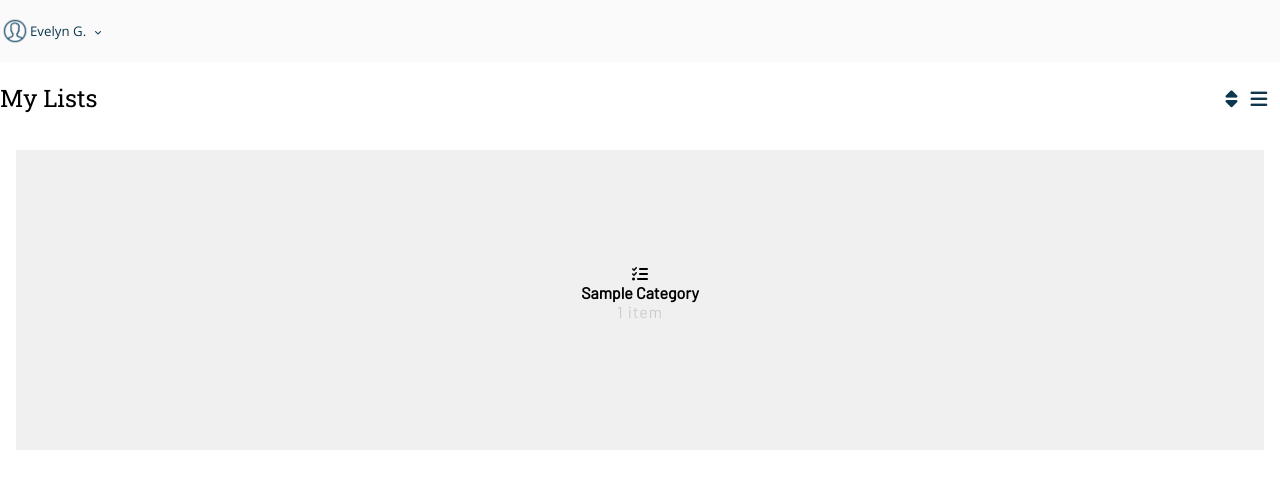
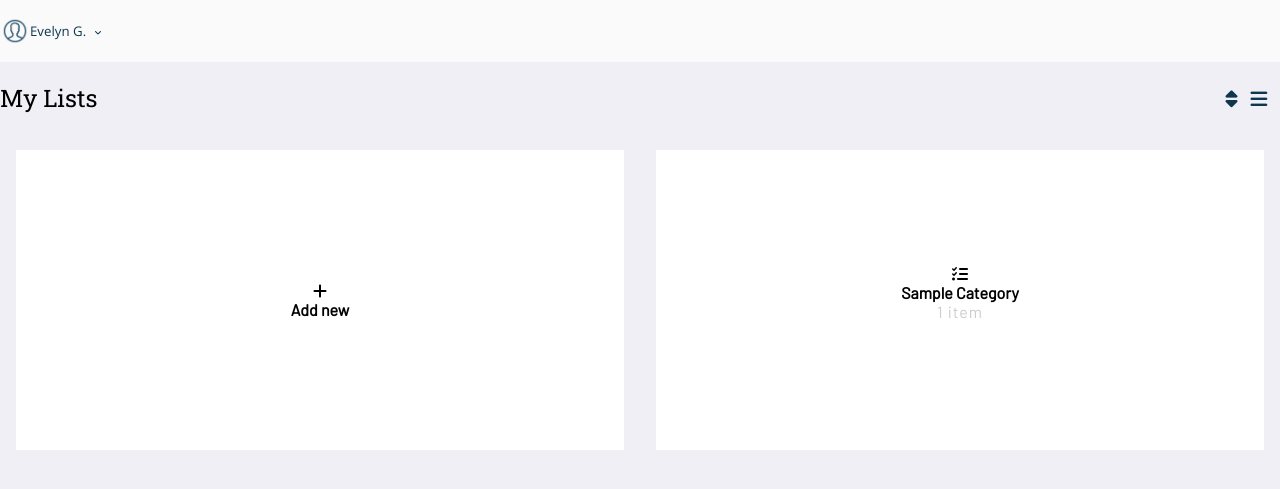
Before and after one commit to Olaism/todo-app-django, a Django app: page / in a window 1280 px wide. Shown: the top 489 px of the page. Run offline with Django 4.2, Linux system fonts and the light colour scheme; tables that the repository leaves empty hold one stand-in row (values such as "Sample post").

Commit message:
add sortBy to category_list

```diff
--- a/static/css/style.css
+++ b/static/css/style.css
@@ -2,6 +2,7 @@ body {
     margin: 0;
     padding: 0;
     font-family: 'Barlow', sans-serif;
+    background-color: #EFEFF5;
 }
 
 h1,
@@ -69,7 +70,7 @@ section.category-list .filter i {
 }
 
 .cat-card {
-    background-color: #F0F0F0;
+    background-color: #FFF;
     flex: 1 300px;
     height: 300px;
     margin: 1rem;
--- a/task/templates/category_list.html
+++ b/task/templates/category_list.html
@@ -11,6 +11,14 @@
     </section>
 
     <section class="cat-cards">
+        <div class="cat-card">
+            <a href="#">
+            <div class='cat-icon'>
+                <i class="fa-solid fa-plus"></i>
+                </div>
+            <h4 class='cat-title'>Add new</h4>
+            </a>
+        </div>
         {% for category in categories %}
         <div class="cat-card">
             <a href={{ category.get_absolute_url }}>
@@ -18,7 +26,7 @@
                     <i class="fa-solid fa-list-check"></i>
                 </div>
                 <h4 class='cat-title'>{{ category.title|title }}</h4>
-                <p class='cat-items'>{{ category.tasks.count }} item{{ category.tasks.count|pluralize }}</p
+                <p class='cat-items'>{{ category.tasks.count }} item{{ category.tasks.count|pluralize }}</p>
             </a>
         </div>
         {% endfor %}
--- a/task/views.py
+++ b/task/views.py
@@ -4,7 +4,13 @@ from django.shortcuts import render
 from .models import Category
 
 def category_list(request):
-    categories = Category.objects.all()
+    orderBy = request.GET.get('orderBy')
+    if orderBy == 'created' or orderBy == '-created':
+        categories = Category.objects.order_by(orderBy)
+    elif orderBy == 'title' or orderBy == '-title':
+        categories = Category.objects.order_by(orderBy)
+    else:
+        categories = Category.objects.all()
     return render(request, 'category_list.html', {'categories': categories})
 
 
```
